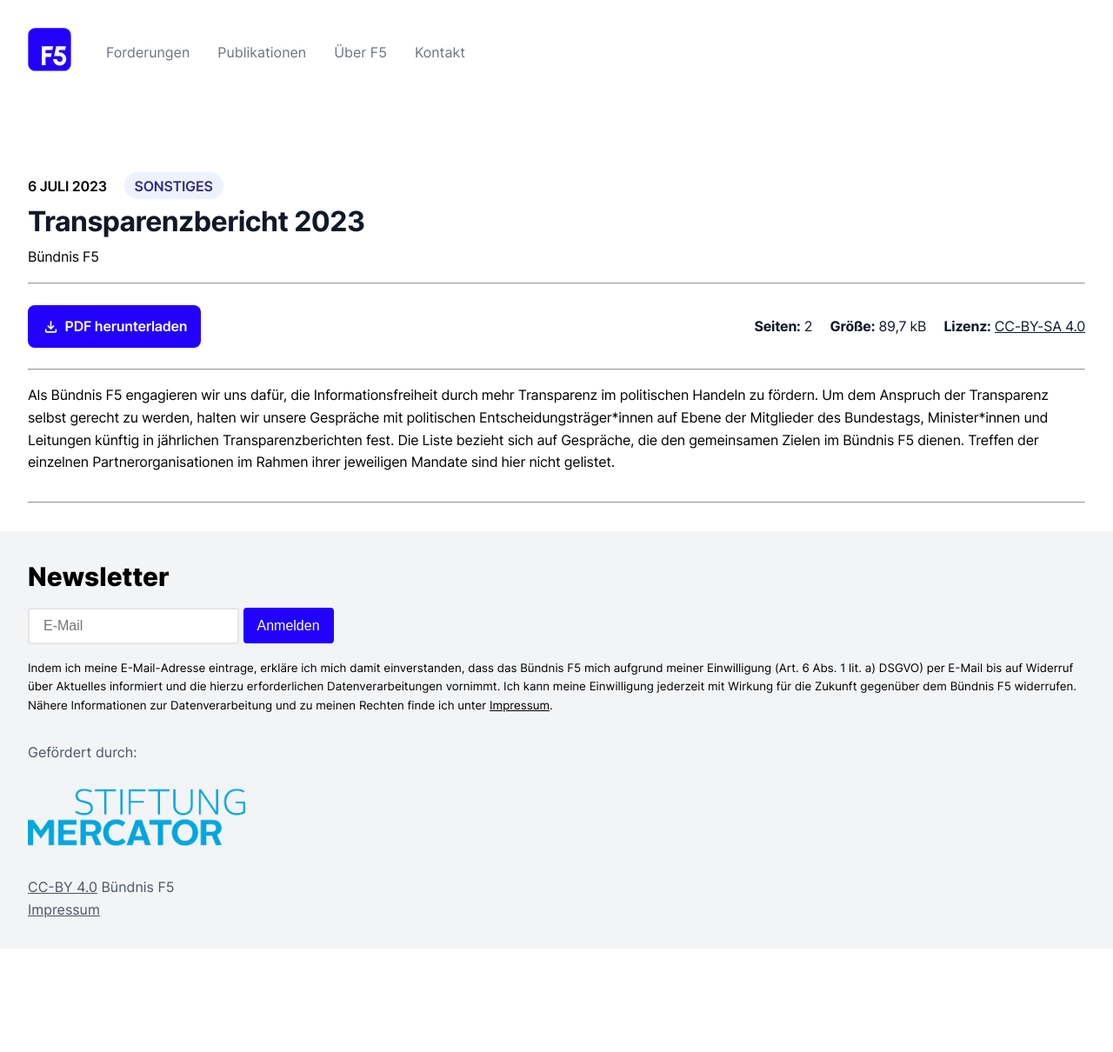
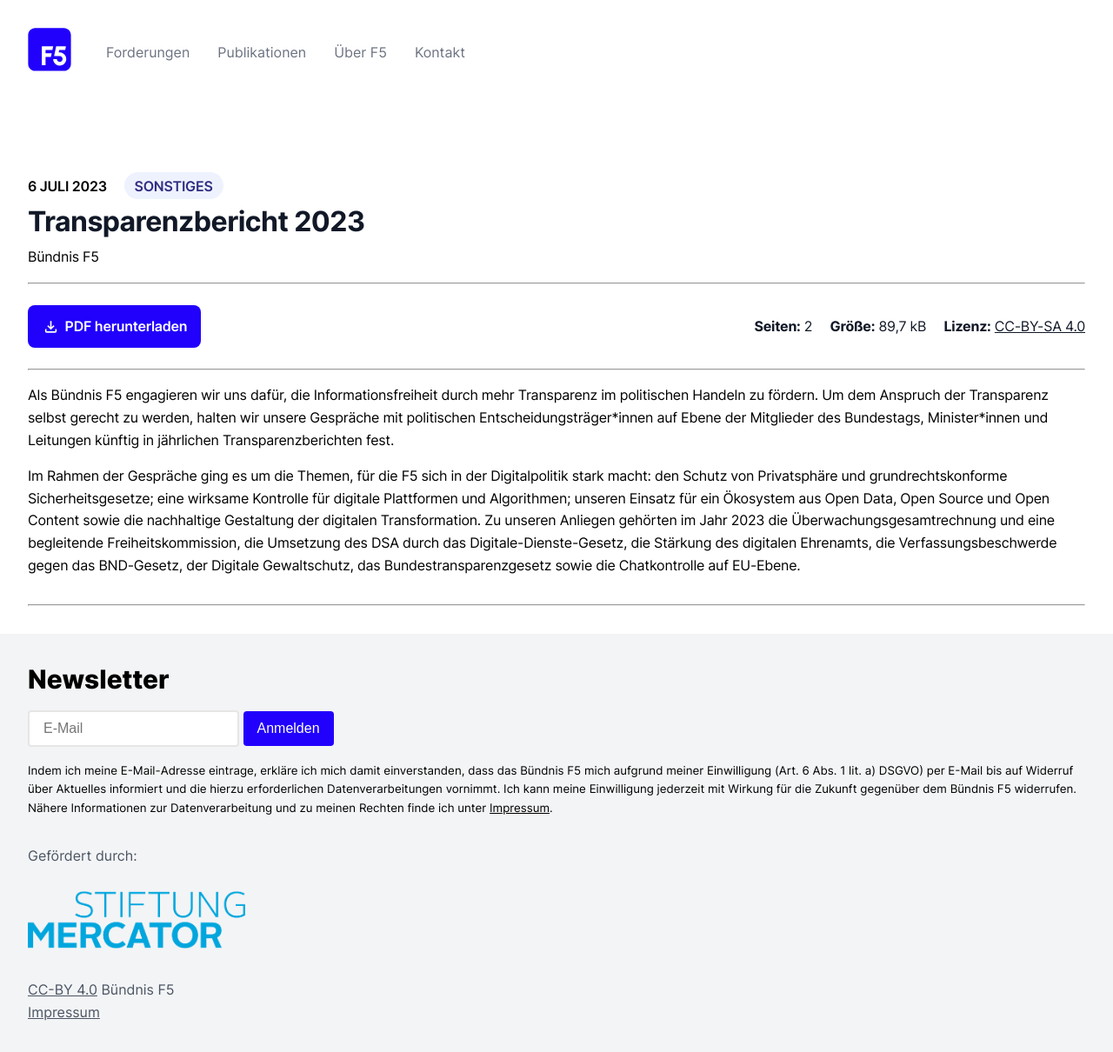
Before and after one commit to okfde/buendnis-f5, a Jekyll site: the page built from _publikationen/2024-03-04_Transparenzbericht.md, in a window 1280 px wide. Shown: the whole page at 87% size. Built offline with Jekyll 4.4.1, drawn with Linux system fonts in a browser that asks for light colours; before the commit the page ends 1091 px from its top, so only the background shows below that.

Commit message:
Update 2024-03-04_Transparenzbericht.md

```diff
--- a/_publikationen/2024-03-04_Transparenzbericht.md
+++ b/_publikationen/2024-03-04_Transparenzbericht.md
@@ -18,4 +18,6 @@
     url: https://creativecommons.org/licenses/by-sa/4.0/
 ---
 
-Als Bündnis F5 engagieren wir uns dafür, die Informationsfreiheit durch mehr Transparenz im politischen Handeln zu fördern. Um dem Anspruch der Transparenz selbst gerecht zu werden, halten wir unsere Gespräche mit politischen Entscheidungsträger\*innen auf Ebene der Mitglieder des Bundestags,  Minister\*innen und Leitungen künftig in jährlichen Transparenzberichten fest. Die Liste bezieht sich auf Gespräche, die den gemeinsamen Zielen im Bündnis F5 dienen. Treffen der einzelnen Partnerorganisationen im Rahmen ihrer jeweiligen Mandate sind hier nicht gelistet.
+Als Bündnis F5 engagieren wir uns dafür, die Informationsfreiheit durch mehr Transparenz im politischen Handeln zu fördern. Um dem Anspruch der Transparenz selbst gerecht zu werden, halten wir unsere Gespräche mit politischen Entscheidungsträger\*innen auf Ebene der Mitglieder des Bundestags,  Minister\*innen und Leitungen künftig in jährlichen Transparenzberichten fest.
+
+Im Rahmen der Gespräche ging es um die Themen, für die F5 sich in der Digitalpolitik stark macht: den Schutz von Privatsphäre und grundrechtskonforme Sicherheitsgesetze; eine wirksame Kontrolle für digitale Plattformen und Algorithmen; unseren Einsatz für ein Ökosystem aus Open Data, Open Source und Open Content sowie die nachhaltige Gestaltung der digitalen Transformation. Zu unseren Anliegen gehörten im Jahr 2023 die Überwachungsgesamtrechnung und eine begleitende Freiheitskommission, die Umsetzung des DSA durch das Digitale-Dienste-Gesetz, die Stärkung des digitalen Ehrenamts, die Verfassungsbeschwerde gegen das BND-Gesetz, der Digitale Gewaltschutz, das Bundestransparenzgesetz sowie die Chatkontrolle auf EU-Ebene.
```
